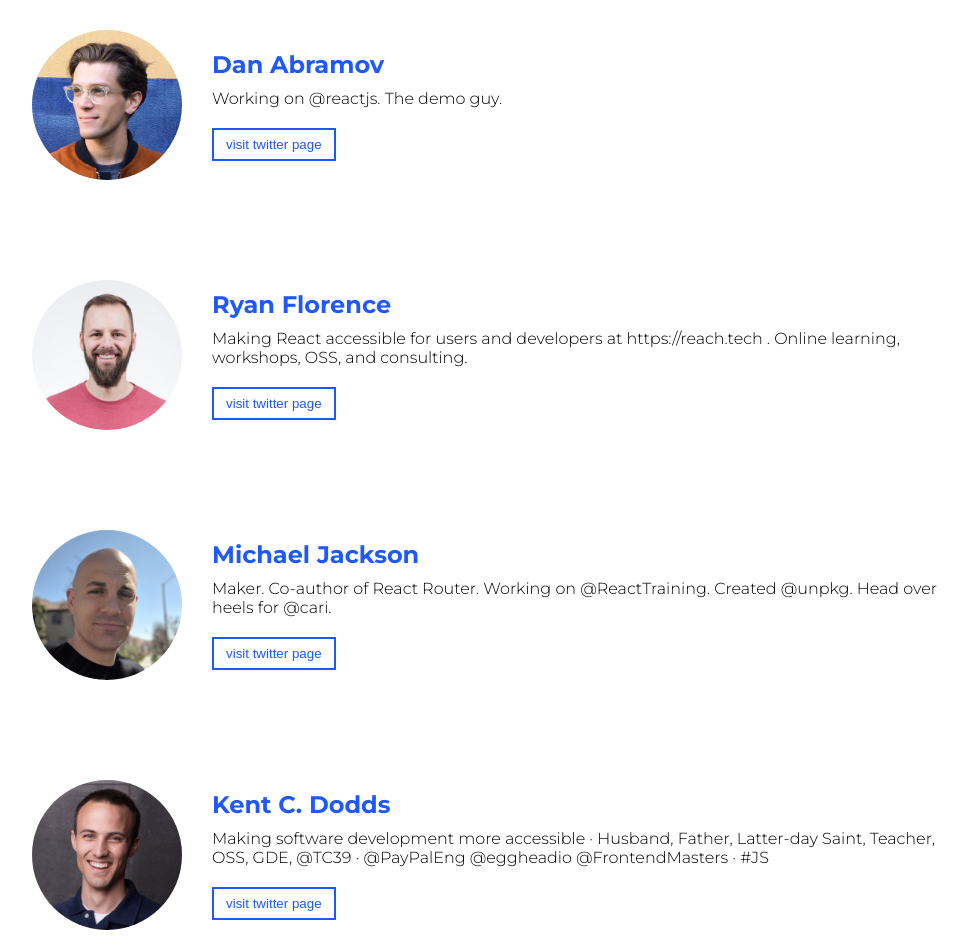
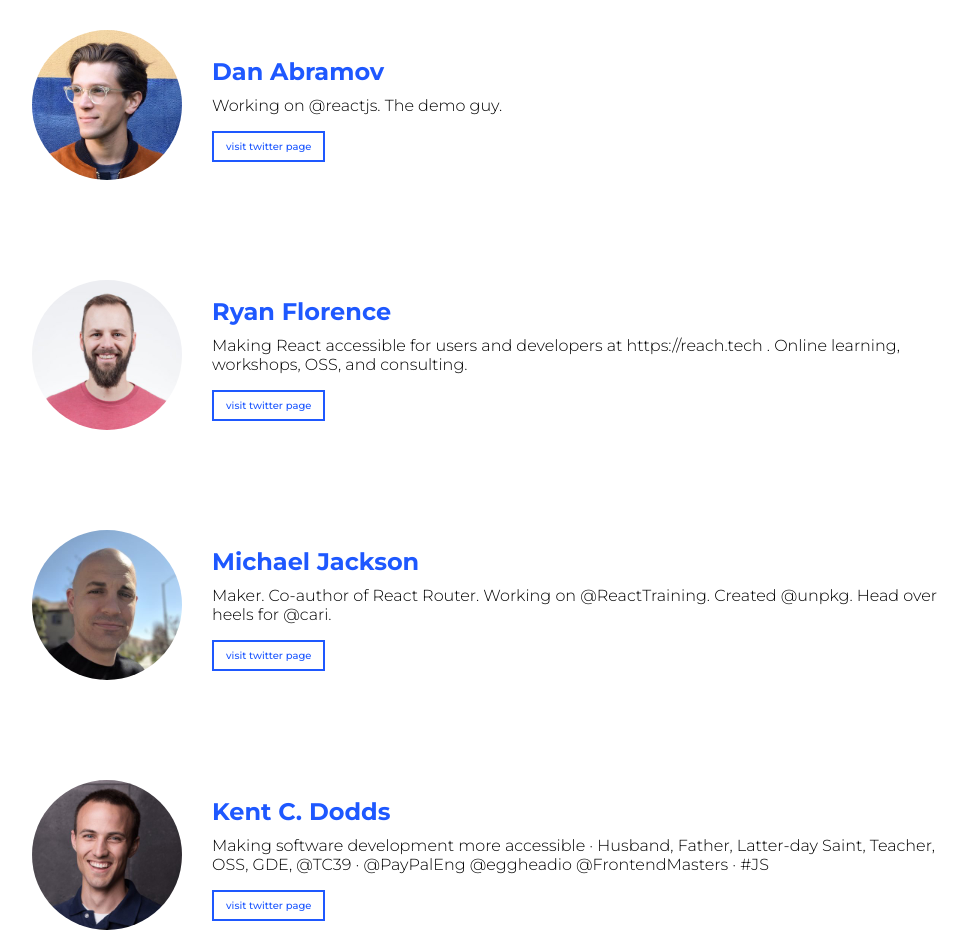
Before and after one commit to eduwebpl/kurs-react-od-podstaw, a React (Create React App) app in the folder 02/: page / in a window 1280 px wide. Shown: the part 120-1072 px from the top of the page, without its empty margins (166-1134 px from the left). Built offline with nearby package versions, Linux system fonts and the light colour scheme.

Commit message:
02.4-finish

```diff
--- a/02/src/components/ListWrapper/ListItem/ListItem.css
+++ b/02/src/components/ListWrapper/ListItem/ListItem.css
@@ -25,6 +25,8 @@
 }
 
 .listItem__button {
+    font-size: 10px;
+    text-decoration: none;
     padding: 7px 12px;
     font-weight: 500;
     background: none;
--- a/02/src/components/ListWrapper/ListItem/ListItem.js
+++ b/02/src/components/ListWrapper/ListItem/ListItem.js
@@ -1,10 +1,12 @@
 import React from 'react';
 import './ListItem.css';
-import danAbramovImage from '../../../assets/images/danabramov.jpg';
 
 const ListItem = (props) => (
     <li className="listItem__wrapper">
-        <img src={props.image} className="listItem__image" />
+        <img
+            src={props.image} className="listItem__image"
+            alt={props.name}
+        />
         <div>
             <h2 className="listItem__name">
             {props.name}
@@ -12,7 +14,7 @@ const ListItem = (props) => (
             <p className="listItem__description">
             {props.description}
             </p>
-            <button className="listItem__button">visit twitter page</button>
+            <a href={props.link} className="listItem__button">visit twitter page</a>
         </div>
     </li>
 );
--- a/02/src/components/ListWrapper/ListWrapper.js
+++ b/02/src/components/ListWrapper/ListWrapper.js
@@ -5,26 +5,14 @@ import { twitterAccounts } from '../../data/twitterAccounts';
 
 const ListWrapper = () => (
     <ul className="listWrapper__wrapper">
-        <ListItem
-            name={twitterAccounts[0].name}
-            description={twitterAccounts[0].description}
-            image={twitterAccounts[0].image}
-        />
-        <ListItem
-            name={twitterAccounts[1].name}
-            description={twitterAccounts[1].description}
-            image={twitterAccounts[1].image}
-        />
-        <ListItem
-            name={twitterAccounts[2].name}
-            description={twitterAccounts[2].description}
-            image={twitterAccounts[2].image}
-        />
-        <ListItem
-            name={twitterAccounts[3].name}
-            description={twitterAccounts[3].description}
-            image={twitterAccounts[3].image}
-        />
+        {twitterAccounts.map((item) => (
+            <ListItem
+                name={item.name}
+                description={item.description}
+                image={item.image}
+                link={item.twitterLink}
+            />
+        ))}
     </ul>
 );
 
```
